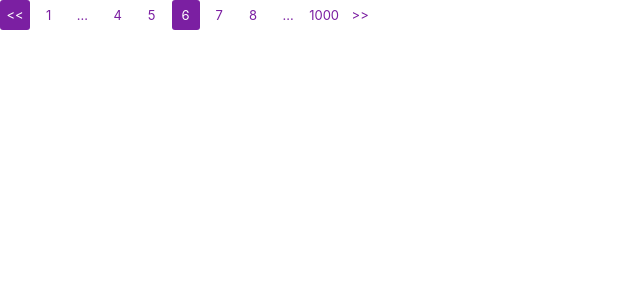
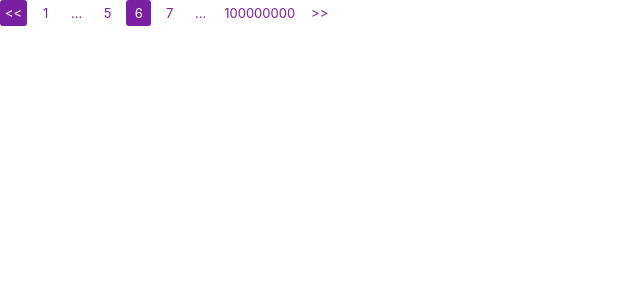
Before and after one commit to hades102zues/react-blog-test, a React (Create React App) app: page / in a window 1280 px wide. Shown: the top 300 px of the page, without its empty margins (0-640 px from the left). Built offline with nearby package versions, Linux system fonts and the light colour scheme.

Commit message:
Done. All that is left is code cleanup

```diff
--- a/src/pages/Home/Home.tsx
+++ b/src/pages/Home/Home.tsx
@@ -10,10 +10,10 @@ interface State {
 
 const Home: React.FC = () => {
   const page: number = 6;
-  const total: number = 1000;
+  const total: number = 10000;
   const display: number = 7;
 
-  const [state, setState] = useState({ page: 6, total: 1000, display: 7 }); //useState triggers a double render. put things u dont want acted upon twice in useEffect
+  const [state, setState] = useState({ page: 6, total: 100000000, display: 7 }); //useState triggers a double render. put things u dont want acted upon twice in useEffect
 
   const pageDialClickHandler = (nextPage: number): void => {
     //function that sets the current page number
@@ -24,13 +24,14 @@ const Home: React.FC = () => {
     } as State);
   };
 
-  console.log("Home: ", state);
+  console.log("Home: ", state.page);
   return (
     <div className={styles.home}>
       <PageDial
         currentPage={state.page}
         totalPages={state.total}
         onClick={pageDialClickHandler}
+        displayTotal={display}
       />
     </div>
   );
--- a/src/pages/Home/PageDial/PageDial.module.css
+++ b/src/pages/Home/PageDial/PageDial.module.css
@@ -2,15 +2,15 @@ html {
   font-size: 50.8%;
 }
 .dial {
-  width: 42.7rem;
-  height: 3.7rem;
   display: flex;
   list-style: none;
 }
 
 .dial__item {
-  width: 3.7rem;
-  height: 3.7rem;
+  /* width: 3.7rem;*/
+  /* height: 3.2rem; */
+  /* padding: 10rem; */
+
   /* background-color: #9c27b0; */
   /* color: #ffffff; */
 
@@ -37,12 +37,13 @@ html {
 
 .dial__item_active_corrector {
   height: 100%;
-  width: 100%;
-  padding: 10px;
+  /* width: 100%; */
+  padding: 5px;
   display: flex;
   justify-content: center;
   align-items: center;
   border-radius: 3px;
+  min-width: 25px;
 }
 /*
 .dial__item_active_corrector:hover {
```
